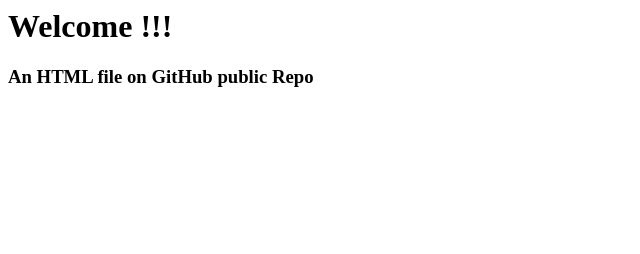
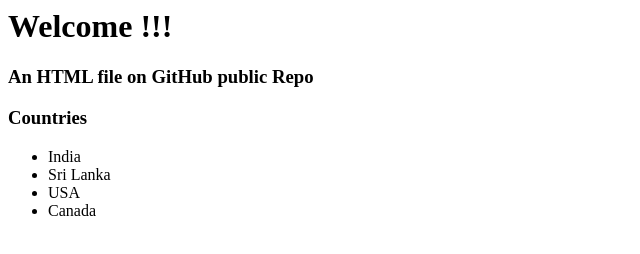
Before and after one commit to feb-git-2021/april-2020-repo, a plain HTML site: page index.html in a window 1280 px wide. Shown: the whole page, without its empty margins (0-640 px from the left). Drawn offline with Linux system fonts and the light colour scheme.

Commit message:
Add names of countries using unordered list

```diff
--- a/index.html
+++ b/index.html
@@ -5,5 +5,12 @@
   <body>
     <h1>Welcome !!!</h1>
     <h3>An HTML file on GitHub public Repo</h3>
+    <h3>Countries</h3>
+    <ul>
+      <li>India</li>
+       <li>Sri Lanka</li>
+      <li>USA</li>
+      <li>Canada</li>
+    </ul>
   </body>
 </html>
```
